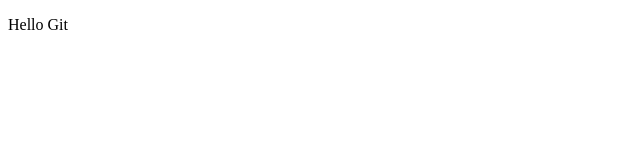
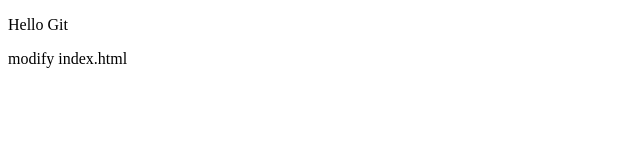
Before and after one commit to ymwangel/HelloGit, a plain HTML site: page index.html in a window 1280 px wide. Shown: the whole page, without its empty margins (0-640 px from the left). Drawn offline with Linux system fonts and the light colour scheme.

Commit message:
modify index

```diff
--- a/index.html
+++ b/index.html
@@ -6,5 +6,6 @@
 </head>
 <body>
 <p>Hello Git</p>
+<p>modify index.html</p>
 </body>
 </html>
```
